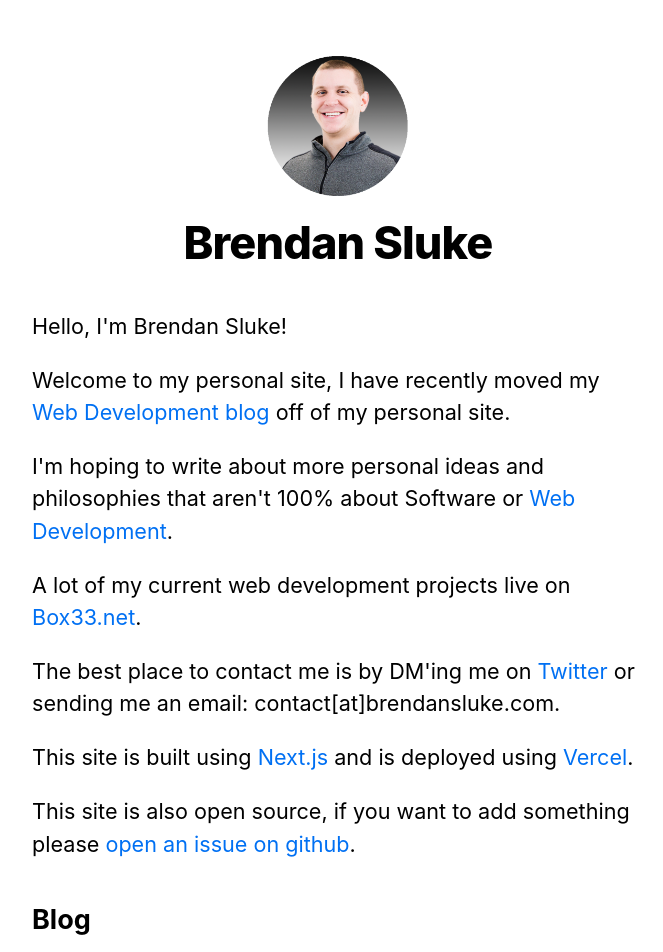
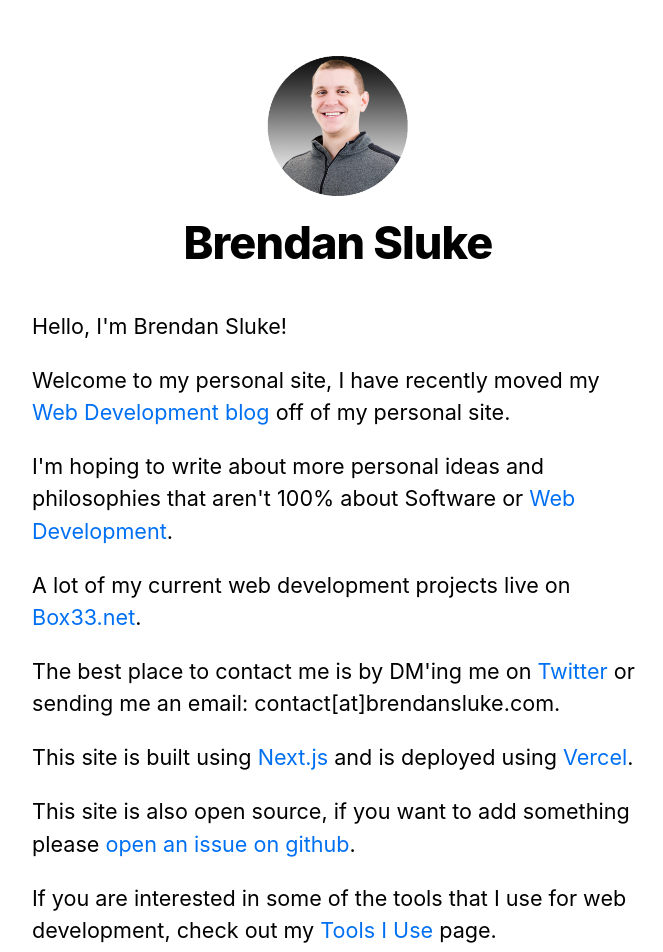
Before and after one commit to BrendanSluke/BrendanSluke, a Next.js app in the folder brendansluke/: page / in a window 1280 px wide. Shown: the top 952 px of the page, without its empty margins (302-965 px from the left). Built offline with nearby package versions, Linux system fonts and the light colour scheme.

Commit message:
fix(link): add link to 'Tools I Use' page

```diff
--- a/brendansluke/pages/index.tsx
+++ b/brendansluke/pages/index.tsx
@@ -59,6 +59,11 @@ const HomePage = ({ blogs, children }: HomeProps) => {
           </a>
           .
         </p>
+        <p>
+          If you are interested in some of the tools that I use for web
+          development, check out my <Link href="/tools-i-use">Tools I Use</Link>{" "}
+          page.
+        </p>
       </section>
 
       <section className={`${utilStyles.headingMd} ${utilStyles.padding1px}`}>
```
